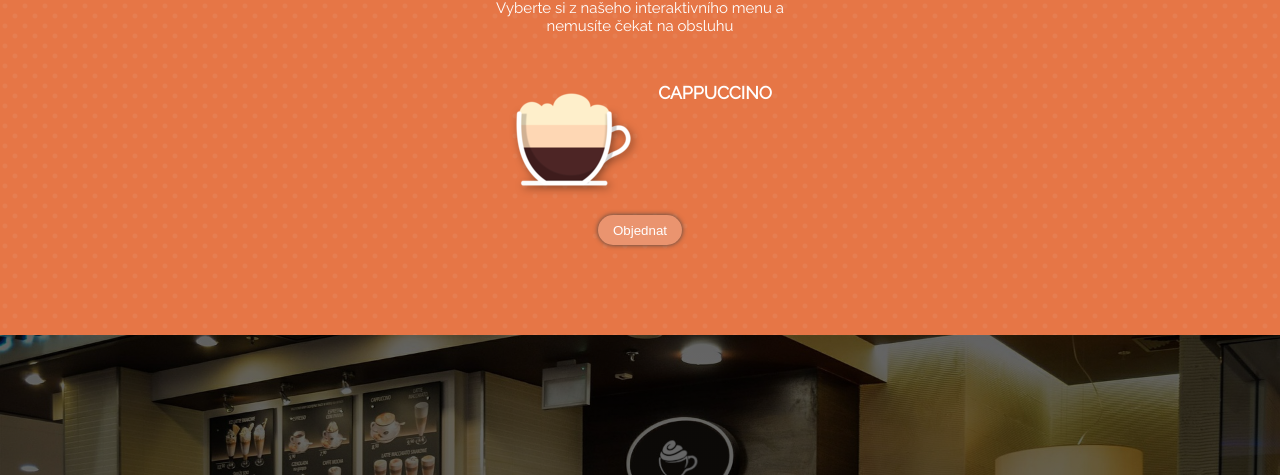
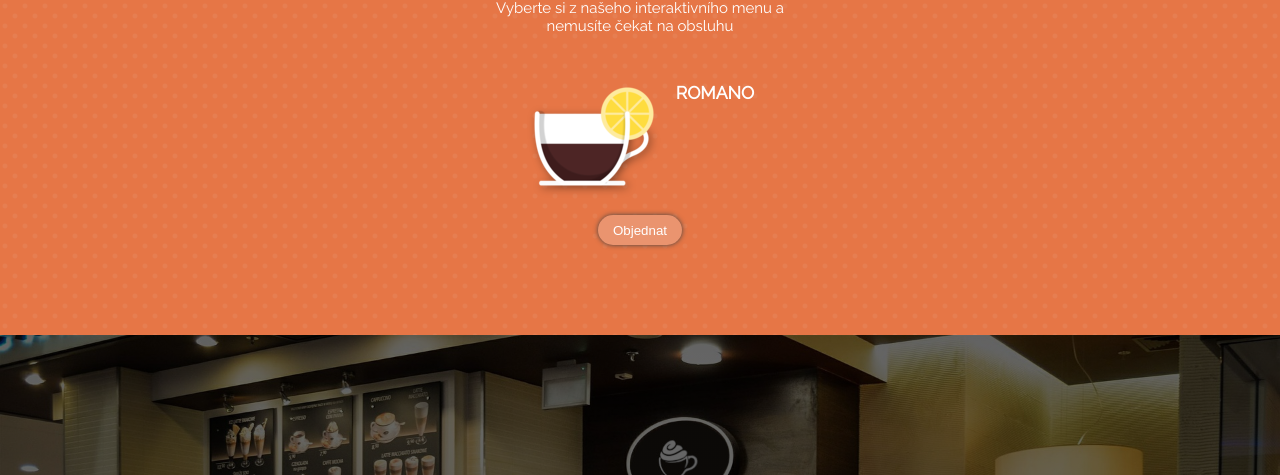
Before and after one commit to RuzeMeziTrny/cafelora, a website built with webpack: page src/index.html in a window 1280 px wide. Shown: the part 739-1214 px from the top of the page. Built offline with nearby package versions, Linux system fonts and the light colour scheme.

Commit message:
drink component

```diff
--- /dev/null
+++ b/src/Drink/index.js
@@ -0,0 +1,47 @@
+import './style.css';
+import { Layer } from '../Layer';
+
+export const Drink = (props) => {
+  const drinkElm = document.createElement('div');
+  drinkElm.className = 'drink';
+
+  let drinkElmContent = `
+    <div class="drink__product">
+    <div class="drink__cup">
+      <img src="/assets/cups/${props.id}.png" />
+    </div>
+    <div class="drink__info">
+      <h3>${props.name}</h3>
+      `;
+
+  props.layers.forEach((layer) => {
+    drinkElmContent += Layer(layer);
+  });
+
+  drinkElmContent += `
+        </div>
+      </div>
+      <div class="drink__controls">
+        <button class="order-btn">Objednat</button>
+      </div>
+    </div>
+  `;
+
+  drinkElm.innerHTML = drinkElmContent;
+
+  const orderBtn = drinkElm.querySelector('.order-btn');
+  const drinkCup = drinkElm.querySelector('.drink__cup');
+  orderBtn.addEventListener('click', () => {
+    if (props.ordered) {
+      drinkCup.classList.remove('drink__cup--selected');
+      orderBtn.textContent = 'Objednat';
+      props.ordered = false;
+    } else {
+      drinkCup.classList.add('drink__cup--selected');
+      orderBtn.textContent = 'Zrušit';
+      props.ordered = true;
+    }
+  });
+
+  return drinkElm;
+};
--- /dev/null
+++ b/src/Drink/style.css
@@ -0,0 +1,61 @@
+.drink {
+  padding: 2rem;
+}
+
+.drink__product {
+  display: flex;
+}
+
+.drink__cup {
+  width: 9rem;
+  height: 9rem;
+}
+
+.drink__cup img {
+  width: 9rem;
+  height: 9rem;
+}
+
+.drink__cup--selected {
+  background-image: url('../img/cup-selected.png');
+  background-size: contain;
+}
+
+.drink__cup--selected img {
+  display: none;
+}
+
+.drink__info {
+  margin-left: 1rem;
+}
+
+.drink__controls {
+  margin-top: 1rem;
+
+  text-align: center;
+}
+
+.order-btn {
+  padding: 0.5rem 1rem;
+
+  color: white;
+  background-color: #ea946f;
+  border: none;
+  box-shadow: 0 0 5px #444;
+  border-radius: 1rem;
+
+  transition: 300ms;
+  cursor: pointer;
+}
+
+.order-btn:hover {
+  transform: scale(1.1);
+}
+
+.order-btn:focus {
+  outline: none;
+}
+
+.order-btn:active {
+  background-color: #e67e51;
+}
--- a/src/index.html
+++ b/src/index.html
@@ -37,14 +37,14 @@
         </p>
 
         <div class="drinks-list">
-          <div class="drink">
+          <!-- <div class="drink">
             <div class="drink__product">
               <div class="drink__cup">
                 <img src="/assets/cups/cappuccino.png" />
               </div>
               <div class="drink__info">
                 <h3>Cappuccino</h3>
-                <!-- <div class="layer">
+                <div class="layer">
                   <div
                     class="layer__color"
                     style="background-color: #feeeca"
@@ -65,13 +65,13 @@
                     style="background-color: #613916"
                   ></div>
                   <div class="layer__label">espresso</div>
-                </div> -->
+                </div>
               </div>
             </div>
             <div class="drink__controls">
               <button class="order-btn">Objednat</button>
             </div>
-          </div>
+          </div> -->
         </div>
       </div>
     </section>
--- a/src/index.js
+++ b/src/index.js
@@ -1,6 +1,6 @@
 import './index.html';
 import './style.css';
-import { Layer } from './Layer';
+import { Drink } from './Drink';
 
 console.log('funguju!');
 
@@ -16,38 +16,20 @@ navLinks.forEach((navLink) => {
   navLink.addEventListener('click', closeNav);
 });
 
-let ordered = false;
-
-const orderBtn = document.querySelector('.order-btn');
-const drinkCup = document.querySelector('.drink__cup');
-orderBtn.addEventListener('click', () => {
-  if (ordered) {
-    drinkCup.classList.remove('drink__cup--selected');
-    orderBtn.textContent = 'Objednat';
-    ordered = false;
-  } else {
-    drinkCup.classList.add('drink__cup--selected');
-    orderBtn.textContent = 'Zrušit';
-    ordered = true;
-  }
-});
-
-const layers = [
+const drinks = {
+  id: 'romano',
+  name: 'Romano',
+  ordered: false,
+  layers: [
     {
-    color: '#feeeca',
-    label: 'mléčná pěna',
-  },
-  {
-    color: '#fed7b0',
-    label: 'teplé mléko',
+      color: '#fbdf5b',
+      label: 'citrón',
     },
     {
       color: '#613916',
       label: 'espresso',
     },
-];
+  ],
+};
 
-const drinkInfo = document.querySelector('.drink__info');
-layers.forEach((layer) => {
-  drinkInfo.innerHTML += Layer(layer);
-});
+document.querySelector('.drinks-list').appendChild(Drink(drinks));
--- a/src/style.css
+++ b/src/style.css
@@ -148,68 +148,6 @@ nav a:hover {
   margin-bottom: 4rem;
 }
 
-.drink {
-  padding: 2rem;
-}
-
-.drink__product {
-  display: flex;
-}
-
-.drink__cup {
-  width: 9rem;
-  height: 9rem;
-}
-
-.drink__cup img {
-  width: 9rem;
-  height: 9rem;
-}
-
-.drink__cup--selected {
-  background-image: url('./img/cup-selected.png');
-  background-size: contain;
-}
-
-.drink__cup--selected img {
-  display: none;
-}
-
-.drink__info {
-  margin-left: 1rem;
-}
-
-.drink__controls {
-  margin-top: 1rem;
-
-  text-align: center;
-}
-
-.order-btn {
-  padding: 0.5rem 1rem;
-
-  color: white;
-  background-color: #ea946f;
-  border: none;
-  box-shadow: 0 0 5px #444;
-  border-radius: 1rem;
-
-  transition: 300ms;
-  cursor: pointer;
-}
-
-.order-btn:hover {
-  transform: scale(1.1);
-}
-
-.order-btn:focus {
-  outline: none;
-}
-
-.order-btn:active {
-  background-color: #e67e51;
-}
-
 .gallery {
   padding-top: 0;
   height: 100vh;
```
Lines whose indentation alone changed are shown as unchanged.
